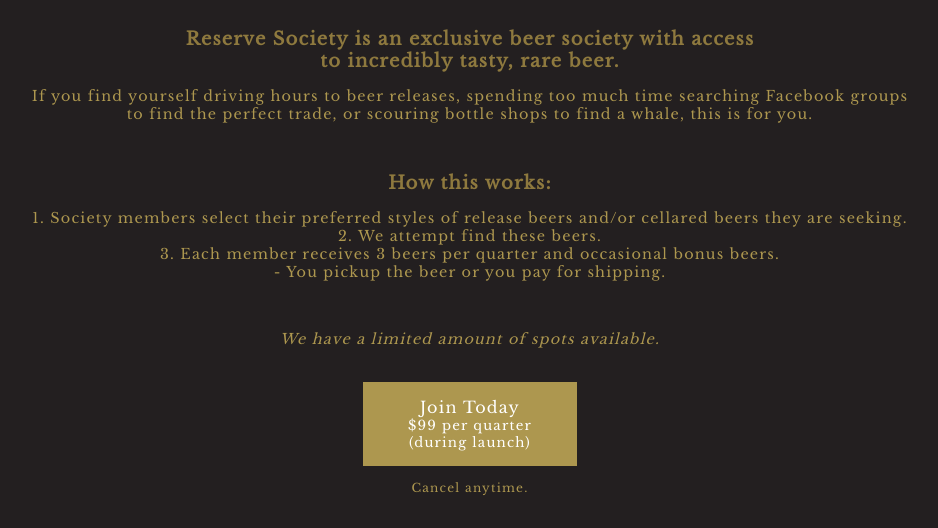
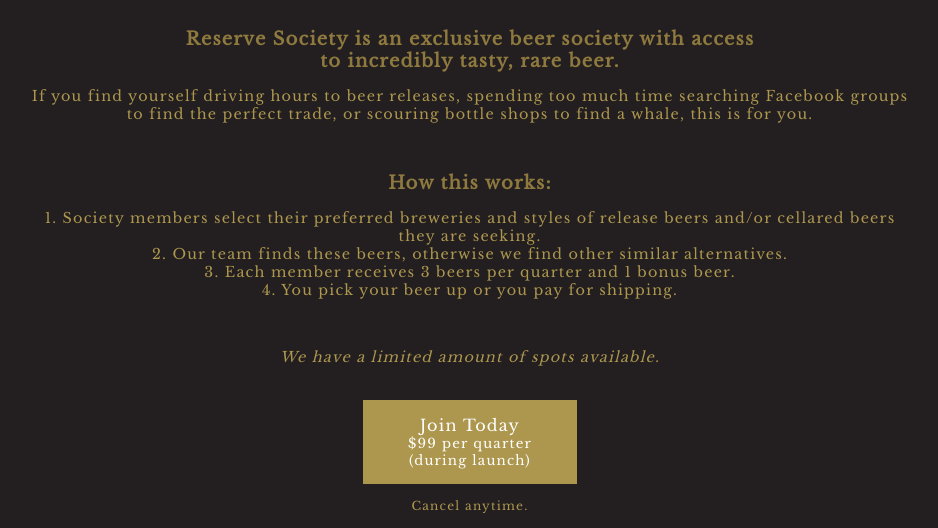
Before and after one commit to patrickryan/reservesociety, a plain HTML site: page index.html in a window 1280 px wide. Shown: the part 315-843 px from the top of the page, without its empty margins (170-1108 px from the left). Drawn offline with nearby package versions, Linux system fonts and the light colour scheme.

Commit message:
Language changes

```diff
--- a/index.html
+++ b/index.html
@@ -34,10 +34,10 @@
         <br>
         <h1>How this works:</h1>
         <p>
-          1. Society members select their preferred styles of release beers and/or cellared beers they are seeking.
-          <br/>2. We attempt find these beers.
-          <br/>3. Each member receives 3 beers per quarter and occasional bonus beers.
-          <br/>- You pickup the beer or you pay for shipping.
+          1. Society members select their preferred breweries and styles of release beers and/or cellared beers they are seeking.
+          <br/>2. Our team finds these beers, otherwise we find other similar alternatives.
+          <br/>3. Each member receives 3 beers per quarter and 1 bonus beer.
+          <br/>4. You pick your beer up or you pay for shipping.
         </p>
         <br>
 
```
